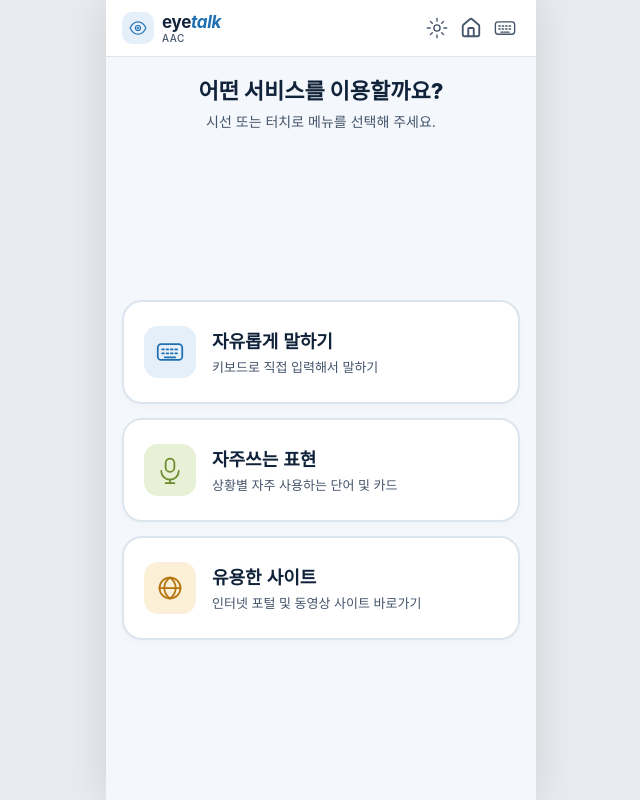
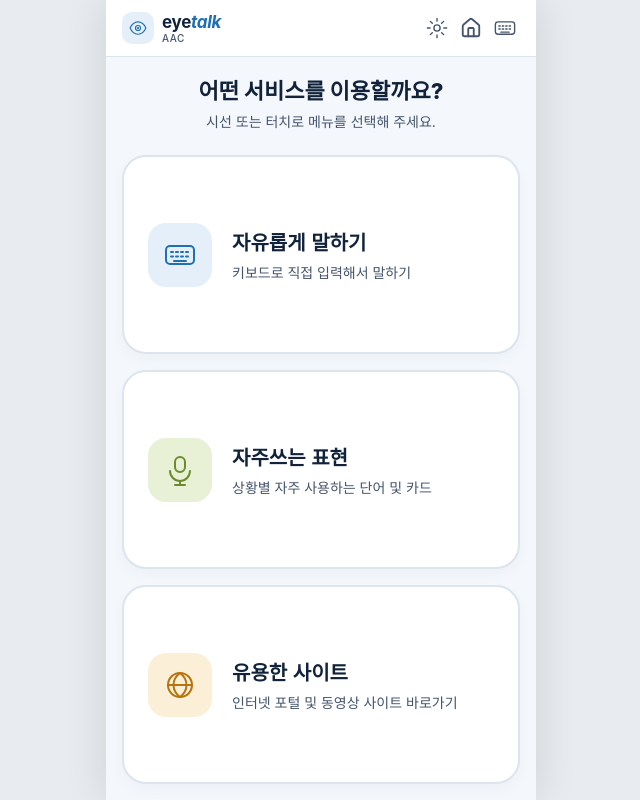
Before and after one commit to samdasukim5-prog/eyetalk-web, a React (Vite) app: page / in a window 1280 px wide. Both pictures are taken after a click on the button "시작하기". Shown: the whole page, without its empty margins (319-959 px from the left). Built offline with nearby package versions, Linux system fonts and the light colour scheme.

Commit message:
버튼 크기 키우기
자유롭게 말하기, 자주쓰는 표현, 유용한 사이트의 버튼 크기를 키웠습니다.

```diff
--- a/src/screens/MenuScreen.tsx
+++ b/src/screens/MenuScreen.tsx
@@ -18,18 +18,18 @@ export function MenuScreen({ onNavigate, onSettings, onSpeak, onHome }: MenuScre
           <p style={{ fontSize: '14px', color: 'var(--text-secondary)' }}>시선 또는 터치로 메뉴를 선택해 주세요.</p>
         </div>
 
-        <div style={{ display: 'flex', flexDirection: 'column', gap: '14px', flex: 1, justifyContent: 'center' }}>
+        <div style={{ display: 'flex', flexDirection: 'column', gap: '16px', flex: 1, justifyContent: 'stretch' }}>
           {/* 자유롭게 말하기 */}
           <button
             onClick={() => onNavigate('keyboard_speak')}
             className="menu-hub-card"
           >
             <div className="icon-wrapper" style={{ background: 'var(--primary-light)', color: 'var(--primary)' }}>
-              <IconKeyboard size={28} />
+              <IconKeyboard size={32} />
             </div>
             <div style={{ flex: 1 }}>
-              <div style={{ fontSize: '18px', fontWeight: 800, color: 'var(--text)' }}>자유롭게 말하기</div>
-              <div style={{ fontSize: '13px', color: 'var(--text-secondary)', marginTop: '4px' }}>키보드로 직접 입력해서 말하기</div>
+              <div style={{ fontSize: '20px', fontWeight: 800, color: 'var(--text)' }}>자유롭게 말하기</div>
+              <div style={{ fontSize: '14px', color: 'var(--text-secondary)', marginTop: '6px' }}>키보드로 직접 입력해서 말하기</div>
             </div>
           </button>
 
@@ -39,11 +39,11 @@ export function MenuScreen({ onNavigate, onSettings, onSpeak, onHome }: MenuScre
             className="menu-hub-card"
           >
             <div className="icon-wrapper" style={{ background: 'var(--thanks-bg)', color: 'var(--thanks-fg)' }}>
-              <IconVoice size={28} />
+              <IconVoice size={32} />
             </div>
             <div style={{ flex: 1 }}>
-              <div style={{ fontSize: '18px', fontWeight: 800, color: 'var(--text)' }}>자주쓰는 표현</div>
-              <div style={{ fontSize: '13px', color: 'var(--text-secondary)', marginTop: '4px' }}>상황별 자주 사용하는 단어 및 카드</div>
+              <div style={{ fontSize: '20px', fontWeight: 800, color: 'var(--text)' }}>자주쓰는 표현</div>
+              <div style={{ fontSize: '14px', color: 'var(--text-secondary)', marginTop: '6px' }}>상황별 자주 사용하는 단어 및 카드</div>
             </div>
           </button>
 
@@ -53,11 +53,11 @@ export function MenuScreen({ onNavigate, onSettings, onSpeak, onHome }: MenuScre
             className="menu-hub-card"
           >
             <div className="icon-wrapper" style={{ background: 'var(--warm-bg)', color: 'var(--warm-fg)' }}>
-              <IconLink size={28} />
+              <IconLink size={32} />
             </div>
             <div style={{ flex: 1 }}>
-              <div style={{ fontSize: '18px', fontWeight: 800, color: 'var(--text)' }}>유용한 사이트</div>
-              <div style={{ fontSize: '13px', color: 'var(--text-secondary)', marginTop: '4px' }}>인터넷 포털 및 동영상 사이트 바로가기</div>
+              <div style={{ fontSize: '20px', fontWeight: 800, color: 'var(--text)' }}>유용한 사이트</div>
+              <div style={{ fontSize: '14px', color: 'var(--text-secondary)', marginTop: '6px' }}>인터넷 포털 및 동영상 사이트 바로가기</div>
             </div>
           </button>
         </div>
--- a/src/styles/global.css
+++ b/src/styles/global.css
@@ -257,30 +257,32 @@ html, body { height: 100%; font-family: -apple-system, BlinkMacSystemFont, 'Sego
 .menu-hub-card {
   display: flex;
   align-items: center;
-  gap: 16px;
-  padding: 24px 20px;
-  border-radius: 20px;
-  border: 2px solid var(--border);
+  gap: 20px;
+  padding: 28px 24px;
+  border-radius: 24px;
+  border: 2.5px solid var(--border);
   background: var(--surface);
   cursor: pointer;
   text-align: left;
   width: 100%;
+  flex: 1;
+  min-height: 120px;
   transition: transform 0.15s ease, border-color 0.15s ease, box-shadow 0.15s ease, opacity 0.15s ease;
   -webkit-tap-highlight-color: transparent;
-  box-shadow: 0 4px 10px rgba(0, 0, 0, 0.02);
+  box-shadow: 0 6px 15px rgba(0, 0, 0, 0.03);
 }
 .menu-hub-card:hover {
   border-color: var(--primary);
-  box-shadow: 0 6px 16px rgba(31, 111, 178, 0.08);
+  box-shadow: 0 8px 20px rgba(31, 111, 178, 0.1);
 }
 .menu-hub-card:active {
   transform: scale(0.97);
   opacity: 0.85;
 }
 .menu-hub-card .icon-wrapper {
-  width: 52px;
-  height: 52px;
-  border-radius: 14px;
+  width: 64px;
+  height: 64px;
+  border-radius: 18px;
   display: flex;
   align-items: center;
   justify-content: center;
```
